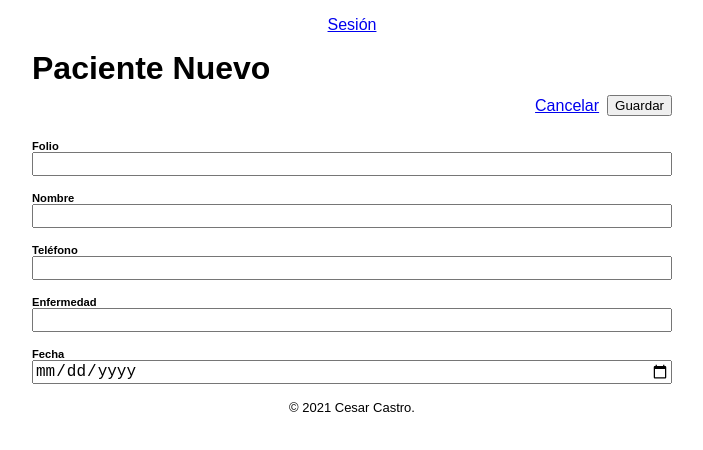
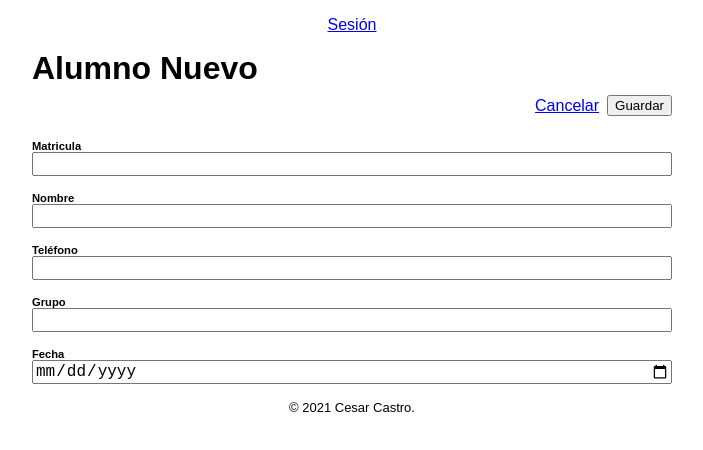
Before and after one commit to CesarAlejandroCastro2000/CesarAlejandroCastro2000.github.io, a plain HTML site: page alumnoNuevo.html in a window 1280 px wide. Shown: the whole page, without its empty margins (288-991 px from the left). Drawn offline with Linux system fonts and the light colour scheme; no server answers.

Commit message:
adaptacion

```diff
--- a/alumnoNuevo.html
+++ b/alumnoNuevo.html
@@ -1,13 +1,12 @@
 <!DOCTYPE html>
-
 <html lang="es">
-    <head>
+<head>
   <meta charset="UTF-8">
-    <meta name="viewport"
-        content="width=device-width,
+  <meta name="viewport"
+    content="width=device-width,
        initial-scale=1.0">
   <title>
-    Registro De Paciente
+    Alumno Nuevo
   </title>
   <script
     src="https://www.gstatic.com/firebasejs/8.5.0/firebase-app.js"></script>
@@ -25,12 +24,12 @@
     </script>
   <link rel="stylesheet"
     href="css/estilos.css">
-    </head>
+</head>
 <body>
   <form name="forma">
     <mi-nav></mi-nav>
     <header>
-      <h1>Paciente Nuevo</h1>
+      <h1>Alumno Nuevo</h1>
       <div class="herramientas">
         <a
           href="alumnos.html">
@@ -42,7 +41,7 @@
     </header>
     <p>
       <label>
-        Folio
+        Matricula
         <input name="matricula"
           type="text" required>
       </label>
@@ -63,7 +62,7 @@
     </p>
     <p>
       <label>
-        Enfermedad
+        Grupo
         <input name="grupo"
           type="text" required>
       </label>
```
